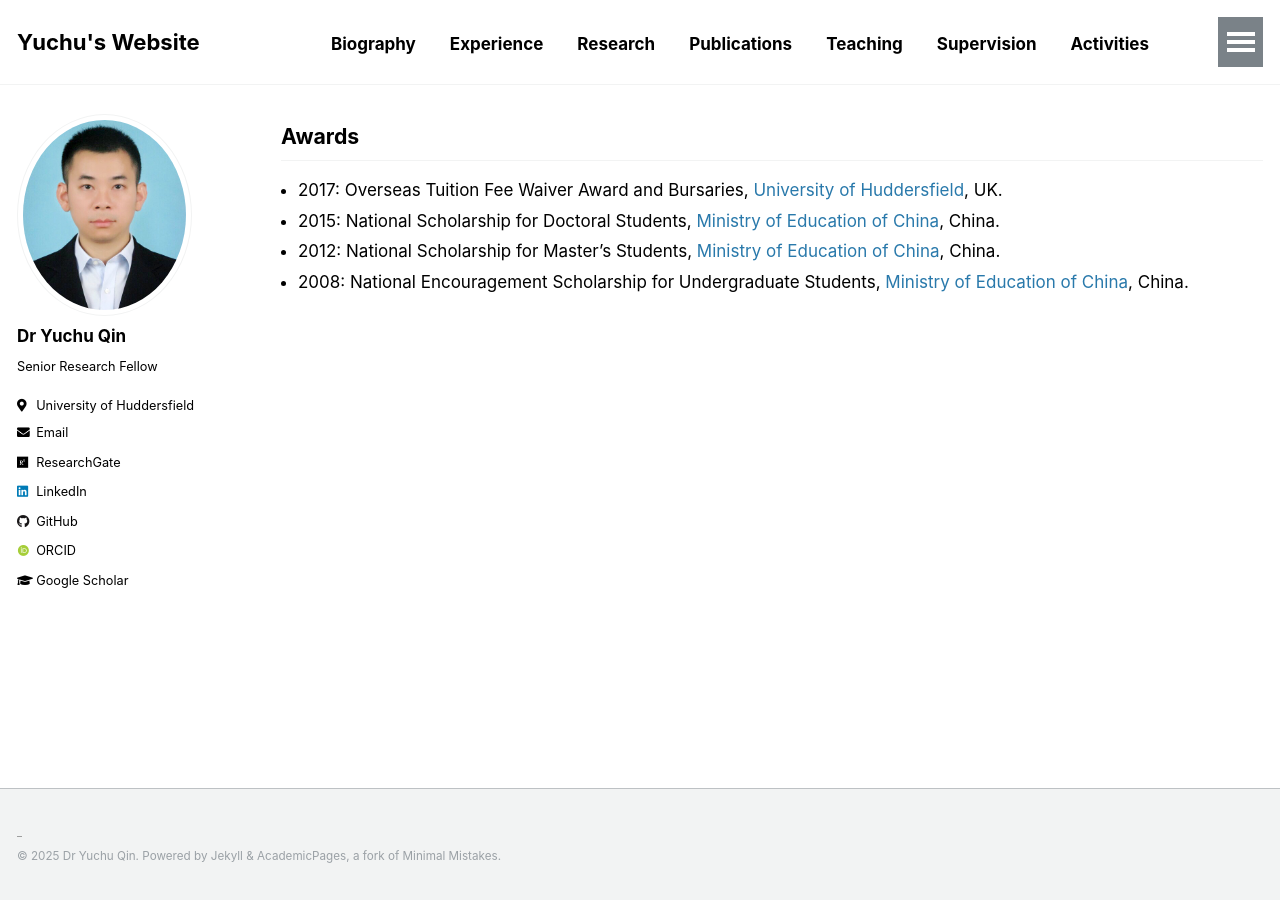
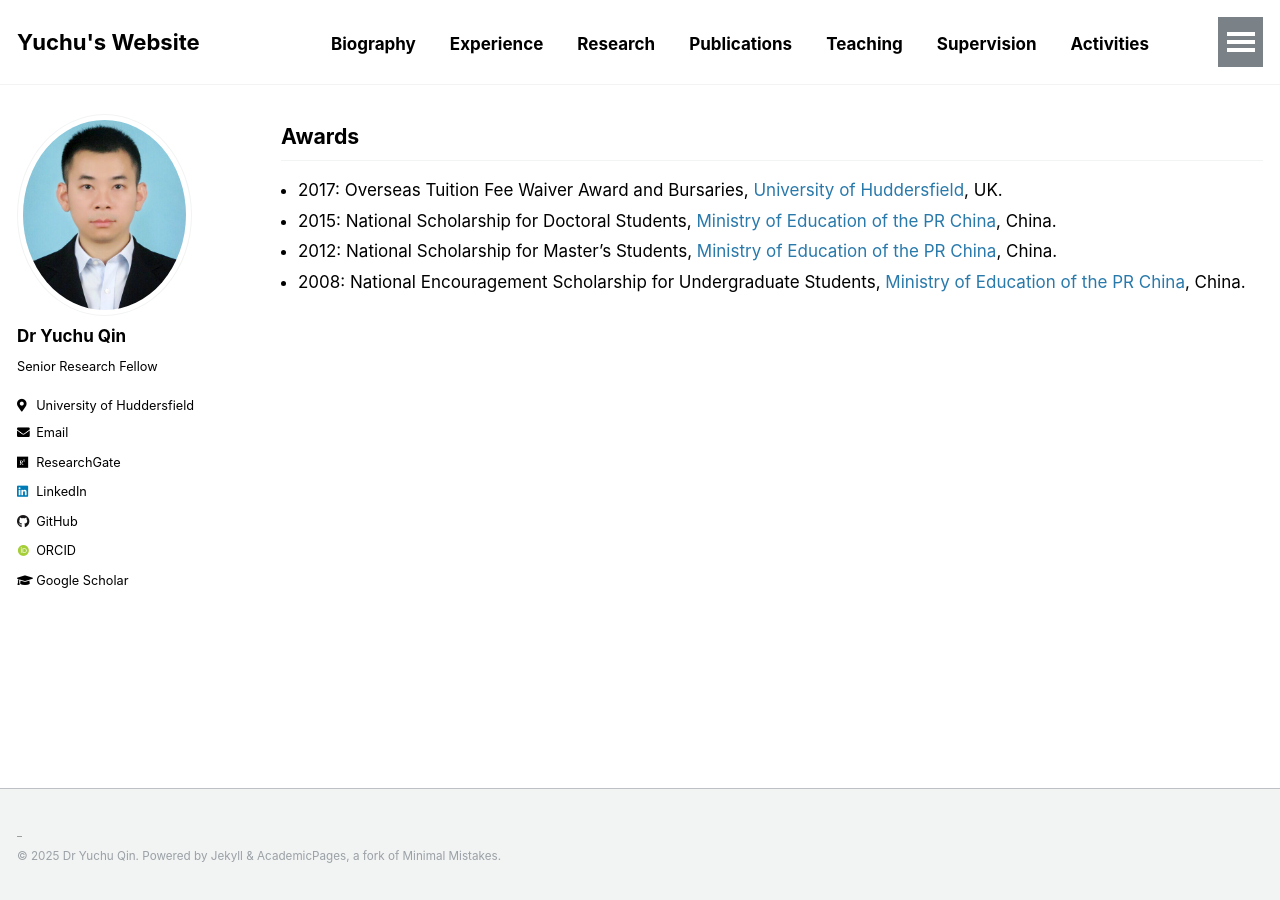
Before and after one commit to yuchu-qin/yuchu-qin.github.io, a Jekyll site: the page built from _pages/awards.md, in a window 1280 px wide. Built offline with Jekyll 4.4.1, drawn with Linux system fonts in a browser that asks for light colours; some web fonts are replaced; our own code applies the rules of GitHub Pages for plain Markdown files.

Commit message:
Update awards.md

```diff
--- a/_pages/awards.md
+++ b/_pages/awards.md
@@ -5,6 +5,6 @@ author_profile: true
 
 ## Awards
 - 2017: Overseas Tuition Fee Waiver Award and Bursaries, [University of Huddersfield](https://www.hud.ac.uk/), UK.
-- 2015: National Scholarship for Doctoral Students, [Ministry of Education of China](http://www.moe.gov.cn/), China.
-- 2012: National Scholarship for Master's Students, [Ministry of Education of China](http://www.moe.gov.cn/), China.
-- 2008: National Encouragement Scholarship for Undergraduate Students, [Ministry of Education of China](http://www.moe.gov.cn/), China.
+- 2015: National Scholarship for Doctoral Students, [Ministry of Education of the PR China](http://www.moe.gov.cn/), China.
+- 2012: National Scholarship for Master's Students, [Ministry of Education of the PR China](http://www.moe.gov.cn/), China.
+- 2008: National Encouragement Scholarship for Undergraduate Students, [Ministry of Education of the PR China](http://www.moe.gov.cn/), China.
```
